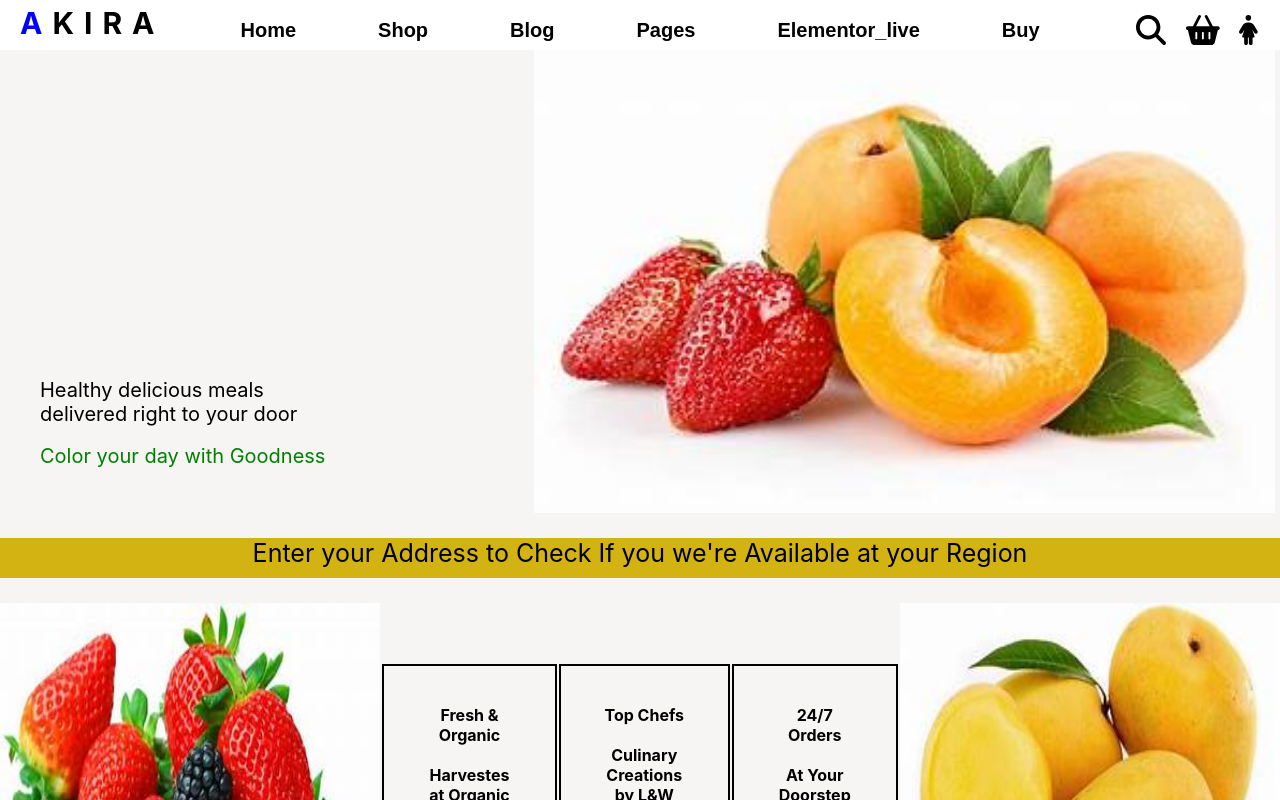
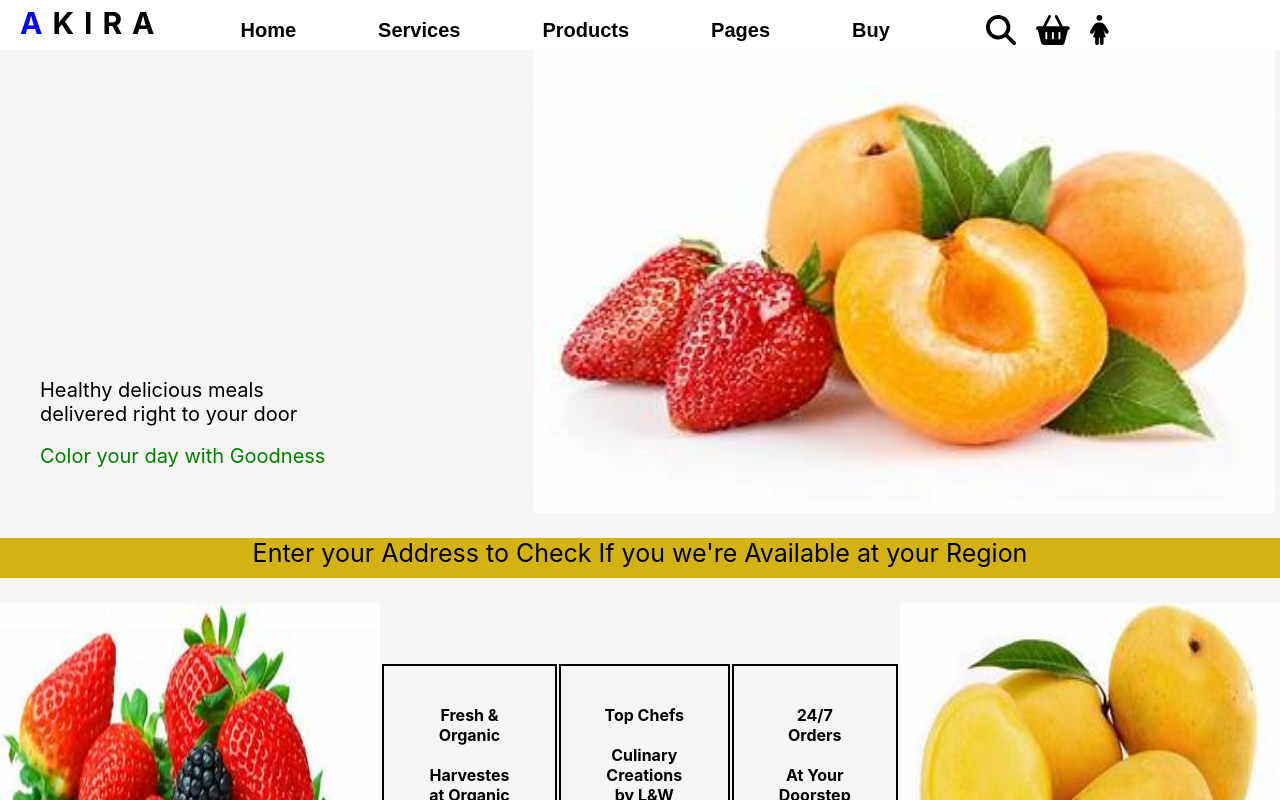
Before and after one commit to ikundabayoplacide/REACTJS-FOR-LEARNING-BALANCED-DIET, a React (Create React App) app: page / in a window 1280 px wide. Shown: the top 800 px of the page. Built offline with nearby package versions, Linux system fonts and the light colour scheme.

Commit message:
some codes changed

```diff
--- a/src/components/Counter.js
+++ b/src/components/Counter.js
@@ -9,7 +9,7 @@ class Counter extends Component {
          count:10,
       }
     }
-    decrement(){
+    decrement=()=>{
        if(this.state.count>0){
          this.setState({
             count:this.state.count-1,
@@ -21,7 +21,7 @@ class Counter extends Component {
       <div>
         <div style={{marginLeft:500}}>
         <h3> This is going to count :{this.state.count}</h3>
-        <button onClick={()=>this.decrement()}>decrement</button>
+        <button onClick={this.decrement()}>decrement</button>
         </div>
       </div>
     )
--- a/src/components/FunctionEvent.js
+++ b/src/components/FunctionEvent.js
@@ -4,7 +4,7 @@ import React, { Component } from 'react'
 
   render() {
     const clickHunder=()=>{
-        console.log("button clicked");
+        alert("button clicked");
     }
     return (
       <div>
--- a/src/components/Home.js
+++ b/src/components/Home.js
@@ -3,8 +3,16 @@ import React, { Component } from 'react'
 
 import { FontAwesomeIcon } from '@fortawesome/react-fontawesome';
 import { faPersonDress,faBasketShopping, faSearch} from '@fortawesome/free-solid-svg-icons';
+
+
  class Home extends Component {
+  productHandler=()=>{
+
+    alert("product is clicked");
+
+  };
   render() {
+
     return (
       <div>
         <div className='nav'>
@@ -12,10 +20,9 @@ import { faPersonDress,faBasketShopping, faSearch} from '@fortawesome/free-solid
          {/* this is heading */}
 
           <button>Home</button>
-          <button>Shop</button>
-          <button>Blog</button>
+          <button>Services</button>
+          <button onClick={this.productHandler}>Products</button>
           <button>Pages</button>
-          <button>Elementor_live</button>
           <button>Buy</button>
         <div className='icon'>
         <FontAwesomeIcon icon={faSearch} className='icons'/>
```
